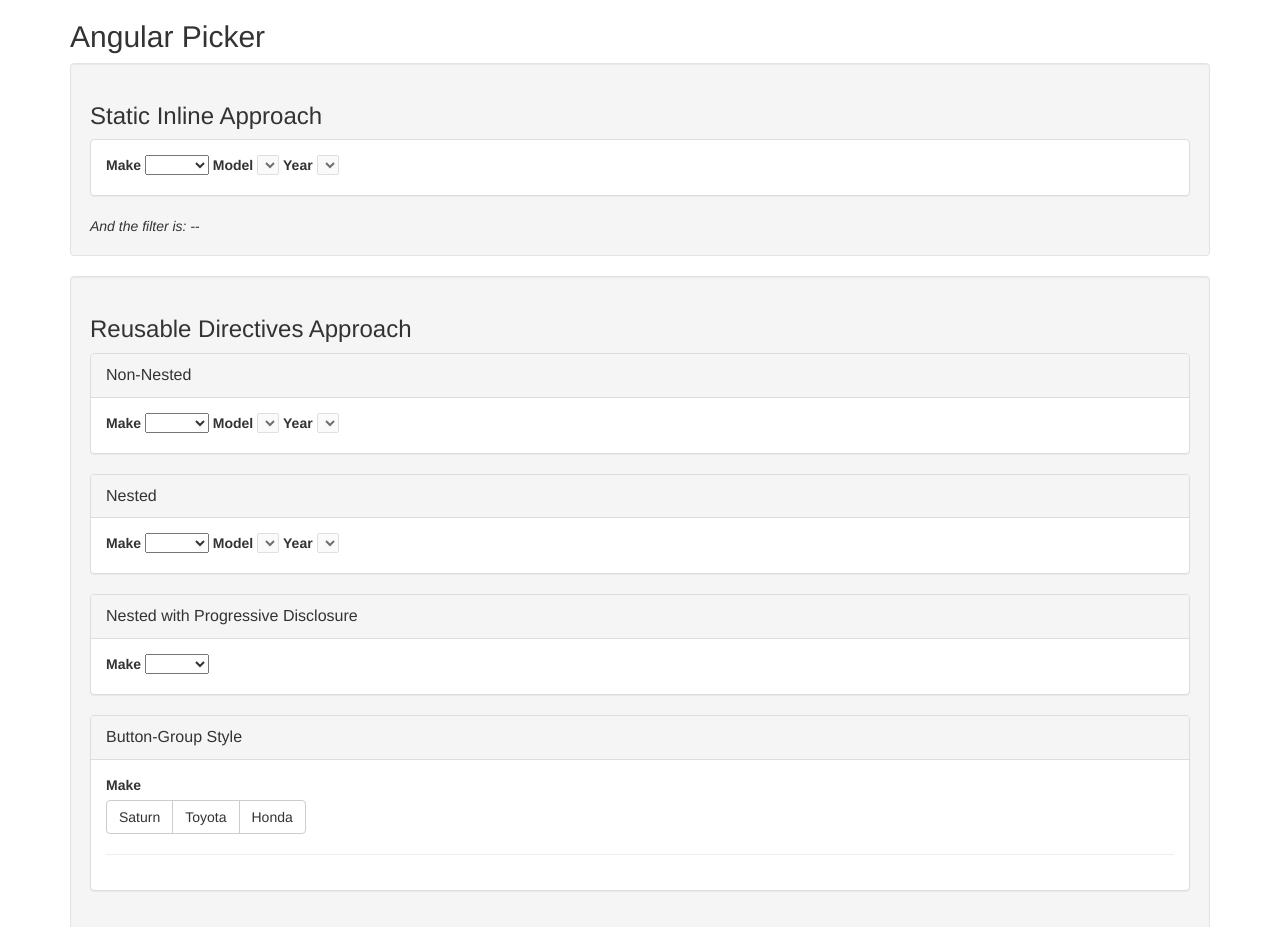
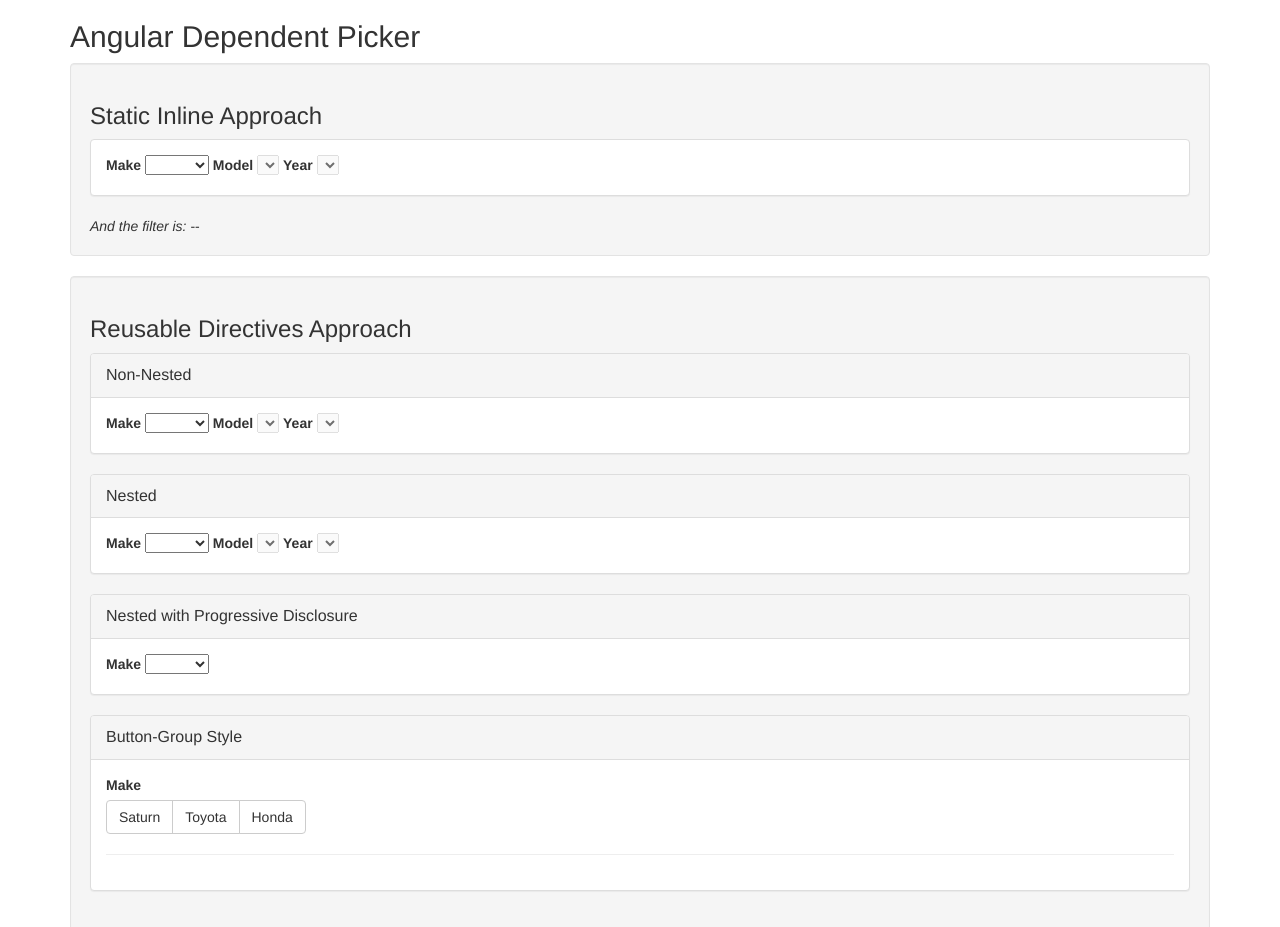
Before and after one commit to pm-roy-selig/dependent-picker, a website: page index.html in a window 1280 px wide. Shown: the top 927 px of the page. Drawn offline with nearby package versions, Linux system fonts and the light colour scheme.

Commit message:
updates title and readme

```diff
--- a/index.html
+++ b/index.html
@@ -9,7 +9,7 @@
 <body ng-controller="main">
 
 <div class="container">
-    <h2>Angular Picker</h2>
+    <h2>Angular Dependent Picker</h2>
 
     <!--inline approach-->
 
```
Also changed, not shown: README.md.
